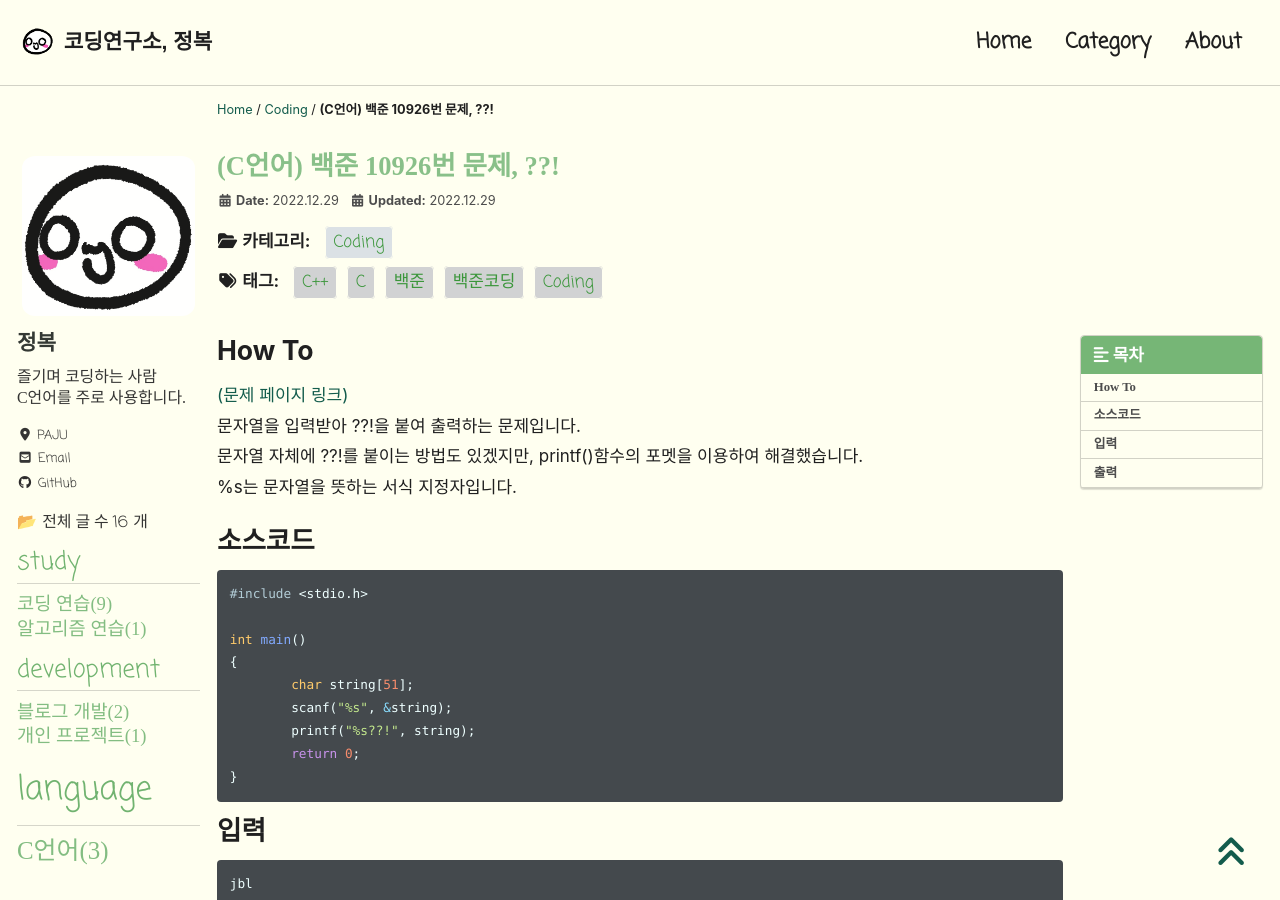
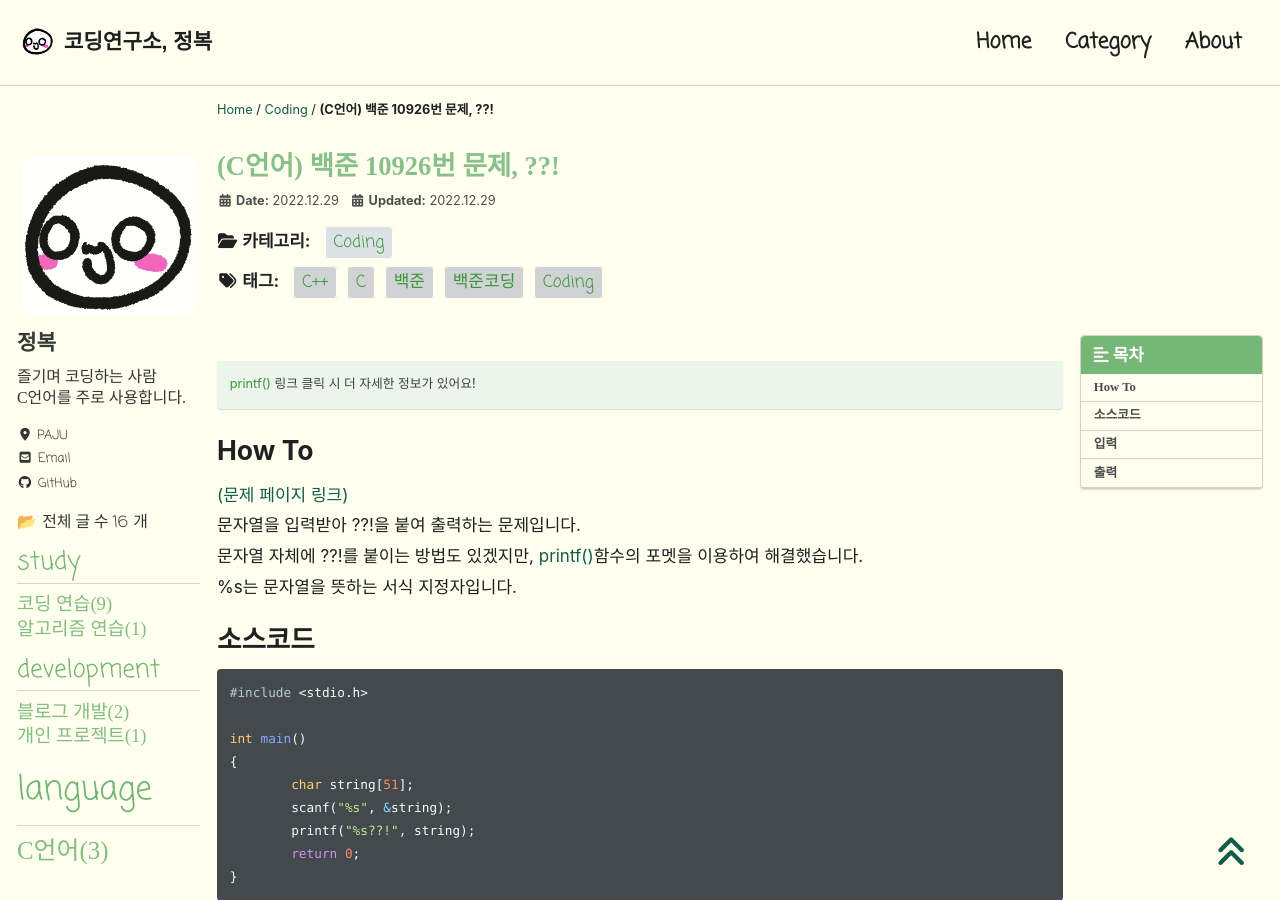
Before and after one commit to JBL28/jbl28.github.io, a Jekyll site: the page built from _posts/Coding/2022-12-29-BJ10926.md, in a window 1280 px wide and 900 px high. Built offline with Jekyll 4.4.1, drawn with Linux system fonts in a browser that asks for light colours; cached includes are drawn as plain includes; nearby versions of some CDN libraries; some web fonts are replaced; comment, search, counter and statistics services are not loaded; some of the changed text lies outside the part shown.

Commit message:
Update 2022-12-29-BJ10926.md

````diff
--- a/_posts/Coding/2022-12-29-BJ10926.md
+++ b/_posts/Coding/2022-12-29-BJ10926.md
@@ -15,10 +15,13 @@ last_modified_at: 2022-12-29
 
 ---
 
+[printf()](https://jbl28.github.io/c/printf/) 링크 클릭 시 더 자세한 정보가 있어요!
+{: .notice--primary}
+
 # How To
 [(문제 페이지 링크)](https://www.acmicpc.net/problem/10926)<br>
 문자열을 입력받아 ??!을 붙여 출력하는 문제입니다.<br>
-문자열 자체에 ??!를 붙이는 방법도 있겠지만, printf()함수의 포멧을 이용하여 해결했습니다.<br>
+문자열 자체에 ??!를 붙이는 방법도 있겠지만, [printf()](https://jbl28.github.io/c/printf/)함수의 포멧을 이용하여 해결했습니다.<br>
 %s는 문자열을 뜻하는 서식 지정자입니다.<br>
 
 # 소스코드
@@ -43,3 +46,6 @@ jbl
 ```cpp
 jbl??!
 ```
+
+읽어주셔서 감사합니다! <br>틀린 부분이 있으면 언제든 댓글 달아주세요!
+{: .notice--primary}
````
